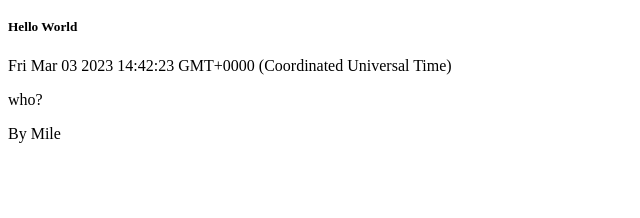
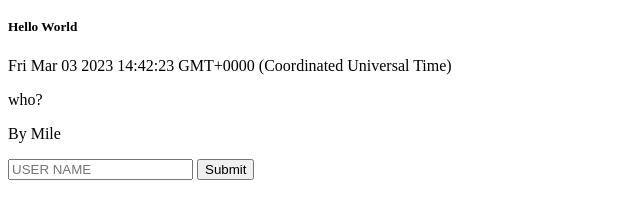
Before and after one commit to milemik/gitplay, a plain HTML site: page index.html in a window 1280 px wide. Shown: the part 48-266 px from the top of the page, without its empty margins (0-640 px from the left). Drawn offline with Linux system fonts and the light colour scheme.

Commit message:
Added button

```diff
--- a/index.html
+++ b/index.html
@@ -9,6 +9,9 @@
     <p id="message"></p>
     <p id="hello"></p>
     <p>By Mile</p>
+
+    <input type="text" placeholder="USER NAME">
+    <button>Submit</button>
 <script src="index.js"></script>
 </body>
 </html>
```
